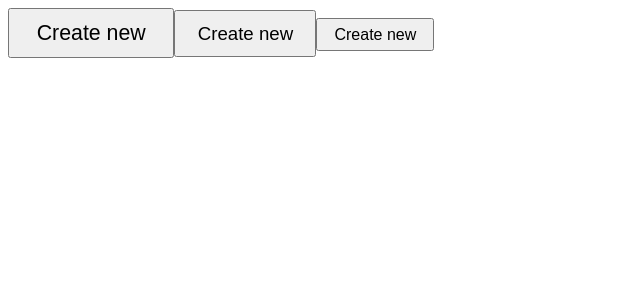
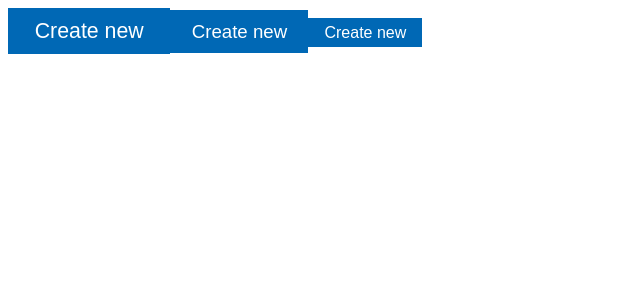
Before and after one commit to kbojarowska/ds-exercise, a JavaScript app: page / in a window 1280 px wide. Shown: the top 300 px of the page, without its empty margins (0-640 px from the left). Built offline with nearby package versions, Linux system fonts and the light colour scheme; the HTML template or start-up script is replaced by a standard one.

Commit message:
Created style for button element and while it's hovered or pressed

```diff
--- a/src/App.css
+++ b/src/App.css
@@ -1,9 +1,23 @@
 :root{
   --classic-blue-t2: #76ceff;
   --classic-blue-t1: #00a3f6;
-  --classic-blue: #006885;
+  --classic-blue: #0068B5;
   --classic-blue-s1: #004a86;
   --classic-blue-s2: #00285A;
+}
+
+button{
+  background-color: var(--classic-blue);
+  border: none;
+  color: white;
+}
+
+button:hover{
+  background-color: var(--classic-blue-s1);
+}
+
+button:active{
+  background-color: var(--classic-blue-s2);
 }
 
 .button-s-b{
```
